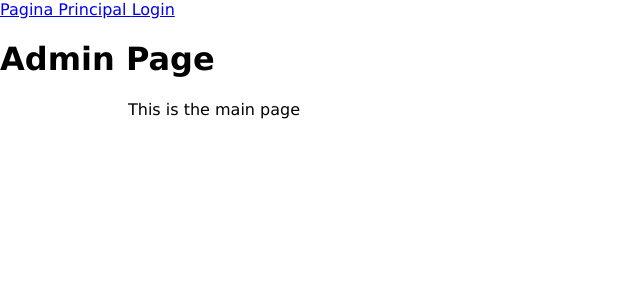
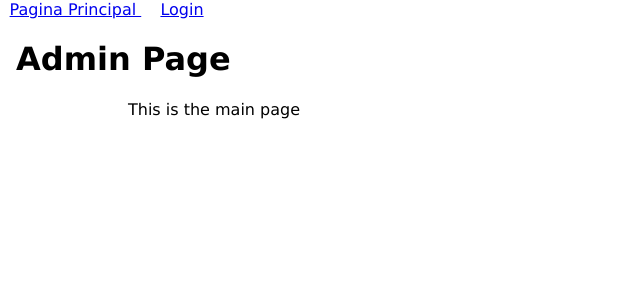
Before and after one commit to ChrisPoul/Industrias-EnGo, a Flask app: page / in a window 1280 px wide. Shown: the top 300 px of the page, without its empty margins (0-640 px from the left). Run offline with Flask 2, Linux system fonts and the light colour scheme.

Commit message:
Fixed the look a little bit

```diff
--- a/EnGo/static/styles/style.css
+++ b/EnGo/static/styles/style.css
@@ -7,6 +7,10 @@ body {
 header {
     width: 100%;
     height: fit-content;
+    margin: 0 1em;
+}
+nav a {
+    margin: 0.6em;
 }
 section {
     margin-left: 10%;
```
